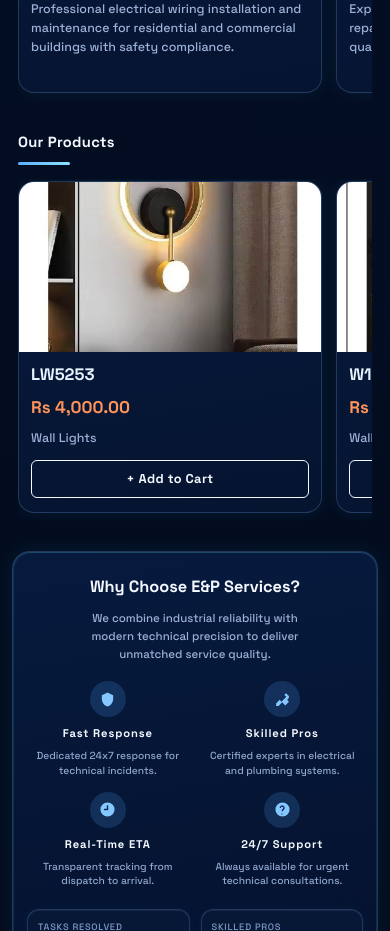
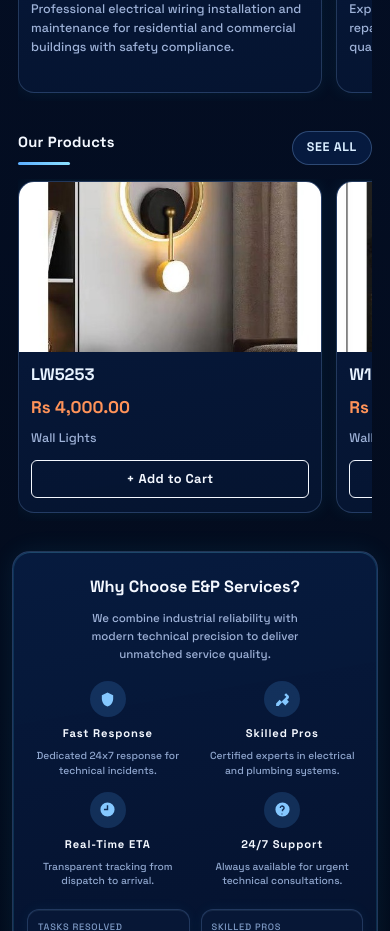
Before and after one commit to triyog-shrestha/enpServices, a React (Vite) app: page / in a window 390 px wide. Shown: the part 2700-3631 px from the top of the page. Built offline with nearby package versions, Linux system fonts and the light colour scheme.

Commit message:
feat: fixed css issues

```diff
--- a/package.json
+++ b/package.json
@@ -3,12 +3,13 @@
   "private": true,
   "version": "0.0.0",
   "type": "module",
+  "homepage": "https://triyog-shrestha.github.io/enpServices/",
   "scripts": {
     "dev": "vite",
     "build": "vite build",
     "predeploy": "npm run build",
     "postbuild": "node ./scripts/copy-index-to-404.cjs",
-    "deploy": "gh-pages -d dist",
+    "deploy": "npm run build && npx gh-pages -d dist",
     "lint": "eslint .",
     "preview": "vite preview"
   },
--- a/src/styles/site.css
+++ b/src/styles/site.css
@@ -1329,6 +1329,10 @@
 
 @media (max-width: 620px) {
   .featured-controls {
+    display: inline-flex;
+  }
+
+  .scroll-btn {
     display: none;
   }
 }
--- a/vite.config.js
+++ b/vite.config.js
@@ -4,4 +4,7 @@
 export default defineConfig({
   base: '/enpServices/',
   plugins: [react()],
+  server: {
+    historyApiFallback: true
+  }
 })
```
Also changed, not shown: public/logo.jpg (added).
